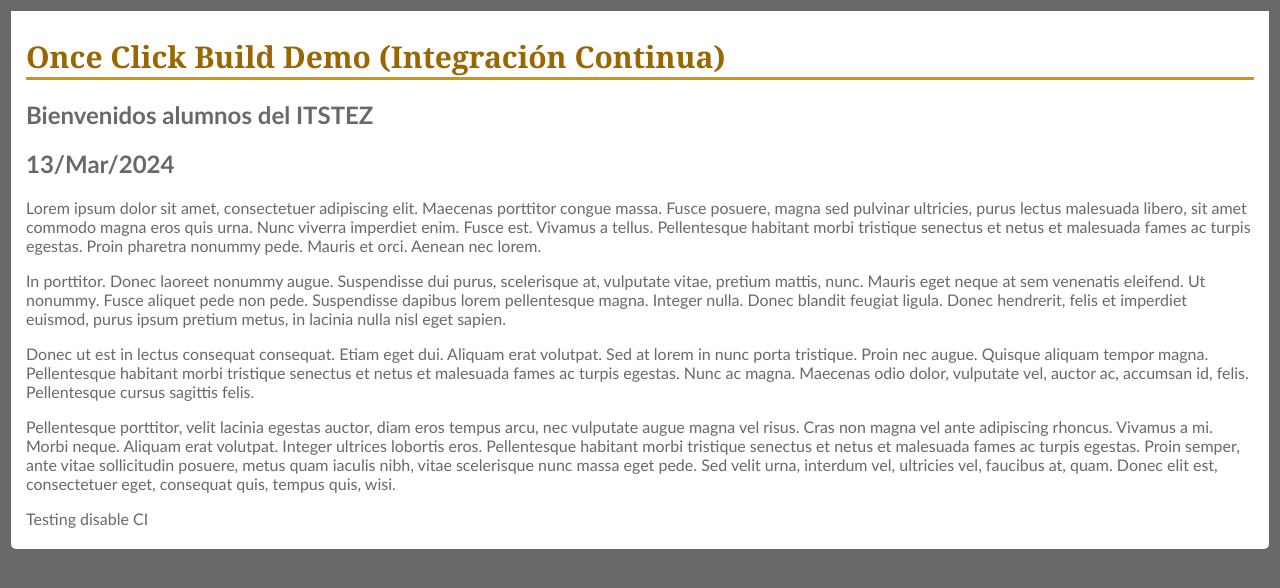
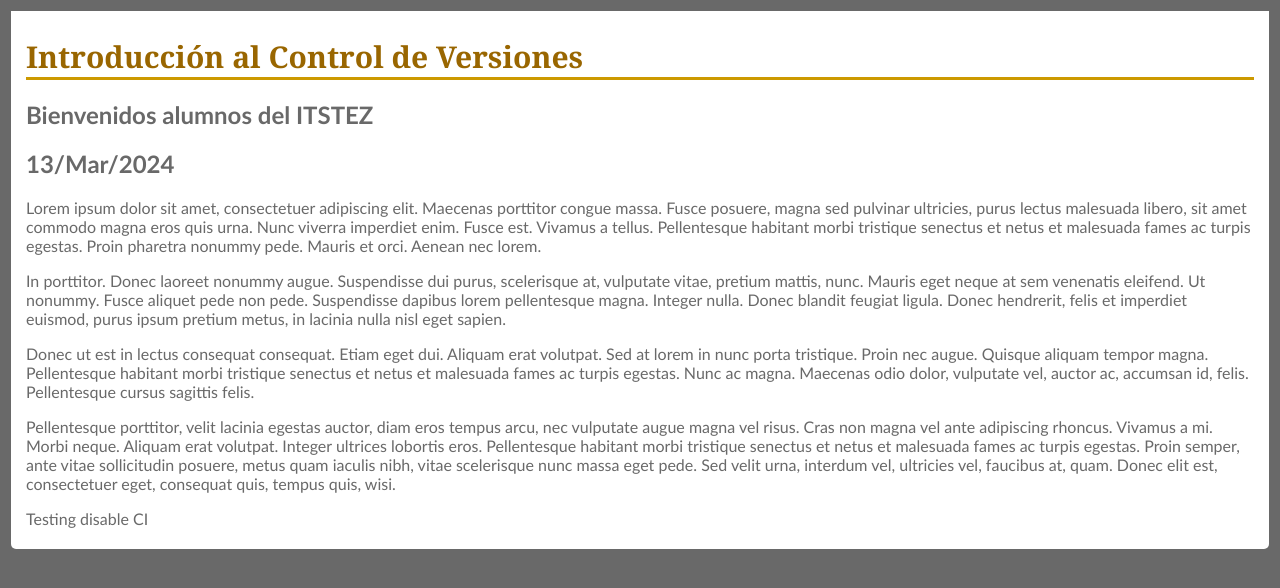
Before and after one commit to juancbecerra/demoweb, a plain HTML site: page index.html in a window 1280 px wide. Drawn offline with Linux system fonts and the light colour scheme.

Commit message:
Modifiqué título

```diff
--- a/index.html
+++ b/index.html
@@ -9,7 +9,7 @@
 <body>
 
   <div id="main">
-  <h1>Once Click Build Demo (Integración Continua)</h1>
+  <h1>Introducción al Control de Versiones</h1>
   <h2>Bienvenidos alumnos del ITSTEZ</h2>
   <h2>13/Mar/2024</h2>
   <p>Lorem ipsum dolor sit amet, consectetuer adipiscing elit. Maecenas porttitor congue massa. Fusce posuere, magna sed pulvinar ultricies, purus lectus malesuada libero, sit amet commodo magna eros quis urna. Nunc viverra imperdiet enim. Fusce est. Vivamus a tellus. Pellentesque habitant morbi tristique senectus et netus et malesuada fames ac turpis egestas. Proin pharetra nonummy pede. Mauris et orci. Aenean nec lorem.</p>
```
